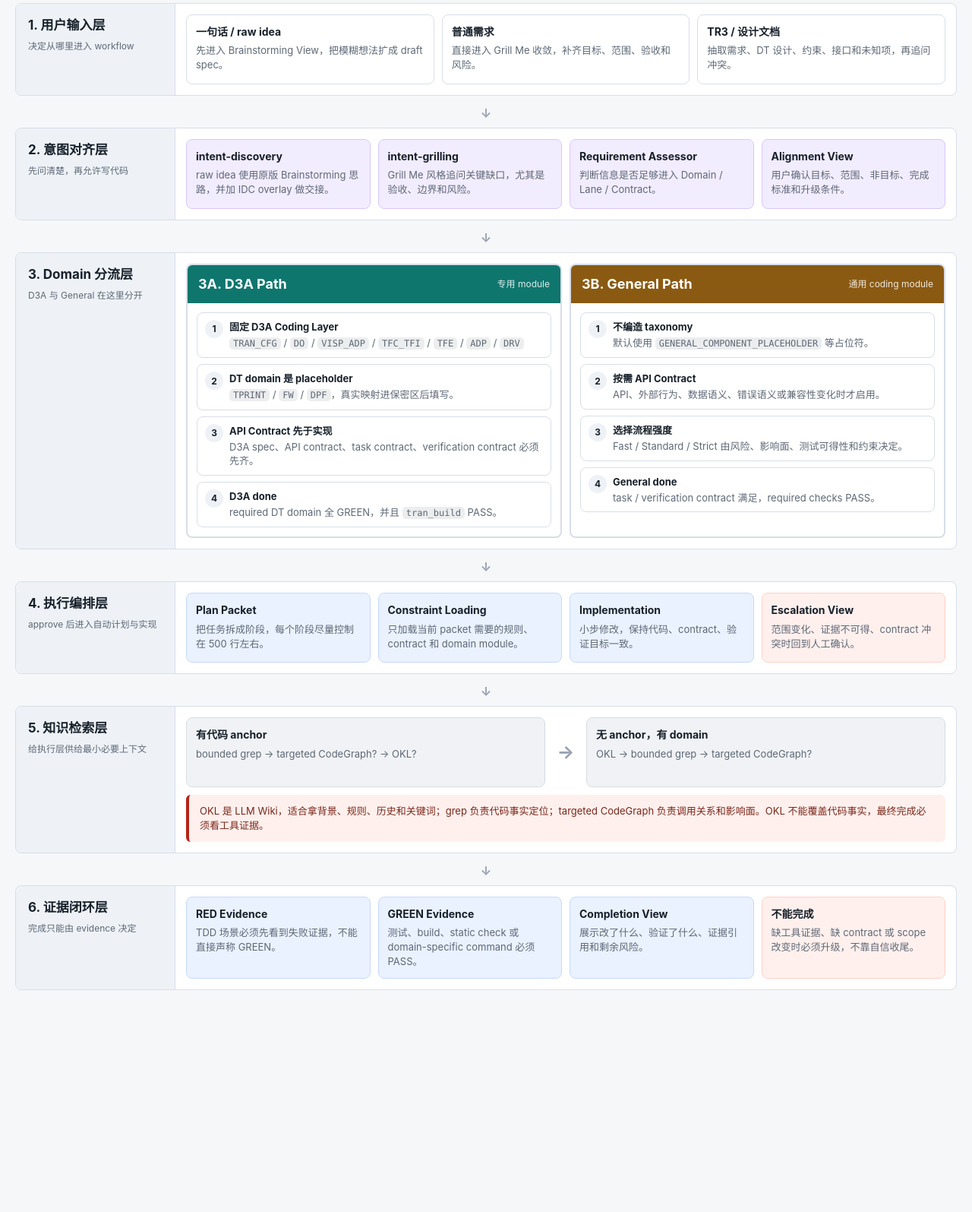
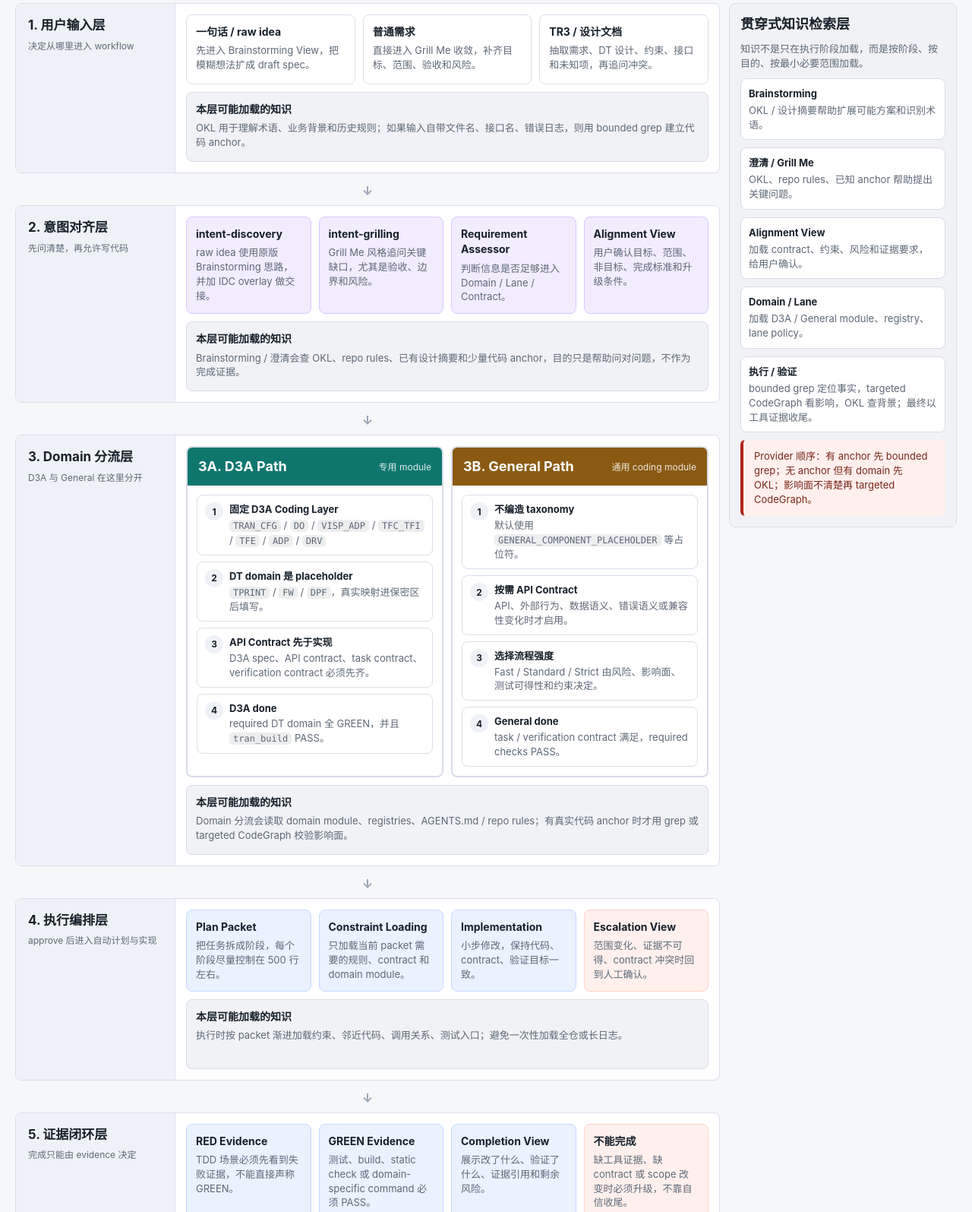
Before and after one commit to kangkangkim/IntentDynamicSOP, a plain HTML site: page docs/flow-d3a-general.html in a window 1280 px wide. Shown: the part 134-1729 px from the top of the page at 76% size. Before the commit the page ends 1485 px from the top, so only its background shows below. Drawn offline with Linux system fonts and the light colour scheme.

Commit message:
Show knowledge loading across workflow layers

```diff
--- a/docs/flow-d3a-general.html
+++ b/docs/flow-d3a-general.html
@@ -126,6 +126,13 @@
     .dot-auto { background: var(--auto); }
     .dot-knowledge { background: var(--knowledge); }
 
+    .architecture {
+      display: grid;
+      grid-template-columns: minmax(0, 1fr) 300px;
+      gap: 12px;
+      align-items: start;
+    }
+
     .stack {
       display: grid;
       gap: 12px;
@@ -215,6 +222,34 @@
     .knowledge-card {
       border-color: #d7dce4;
       background: var(--knowledge-soft);
+    }
+
+    .knowledge-spine {
+      position: sticky;
+      top: 16px;
+      display: grid;
+      gap: 10px;
+      padding: 14px;
+      border: 1px solid var(--line);
+      border-radius: 8px;
+      background: var(--knowledge-soft);
+    }
+
+    .knowledge-spine h2 {
+      color: var(--ink);
+    }
+
+    .spine-item {
+      padding: 10px;
+      border: 1px solid #d7dce4;
+      border-radius: 8px;
+      background: #fff;
+    }
+
+    .spine-item strong {
+      display: block;
+      margin-bottom: 3px;
+      font-size: 13px;
     }
 
     .danger-card {
@@ -328,6 +363,7 @@
       }
 
       .page-head,
+      .architecture,
       .layer,
       .cards,
       .cards.two,
@@ -365,6 +401,7 @@
       </div>
     </header>
 
+    <section class="architecture">
       <section class="stack">
         <section class="layer">
           <aside class="rail">
@@ -386,6 +423,10 @@
                 <p>抽取需求、DT 设计、约束、接口和未知项，再追问冲突。</p>
               </article>
             </div>
+            <article class="card knowledge-card">
+              <h3>本层可能加载的知识</h3>
+              <p>OKL 用于理解术语、业务背景和历史规则；如果输入自带文件名、接口名、错误日志，则用 bounded grep 建立代码 anchor。</p>
+            </article>
           </div>
         </section>
 
@@ -415,6 +456,10 @@
                 <p>用户确认目标、范围、非目标、完成标准和升级条件。</p>
               </article>
             </div>
+            <article class="card knowledge-card">
+              <h3>本层可能加载的知识</h3>
+              <p>Brainstorming / 澄清会查 OKL、repo rules、已有设计摘要和少量代码 anchor，目的只是帮助问对问题，不作为完成证据。</p>
+            </article>
           </div>
         </section>
 
@@ -501,6 +546,10 @@
               </div>
             </section>
           </div>
+          <article class="card knowledge-card">
+            <h3>本层可能加载的知识</h3>
+            <p>Domain 分流会读取 domain module、registries、AGENTS.md / repo rules；有真实代码 anchor 时才用 grep 或 targeted CodeGraph 校验影响面。</p>
+          </article>
         </div>
       </section>
 
@@ -530,6 +579,10 @@
               <p>范围变化、证据不可得、contract 冲突时回到人工确认。</p>
             </article>
           </div>
+          <article class="card knowledge-card">
+            <h3>本层可能加载的知识</h3>
+            <p>执行时按 packet 渐进加载约束、邻近代码、调用关系、测试入口；避免一次性加载全仓或长日志。</p>
+          </article>
         </div>
       </section>
 
@@ -537,32 +590,7 @@
 
       <section class="layer">
         <aside class="rail">
-          <strong>5. 知识检索层</strong>
-          <span>给执行层供给最小必要上下文</span>
-        </aside>
-        <div class="content">
-          <div class="io-row">
-            <article class="card knowledge-card">
-              <h3>有代码 anchor</h3>
-              <p>bounded grep -> targeted CodeGraph? -> OKL?</p>
-            </article>
-            <div class="arrow">→</div>
-            <article class="card knowledge-card">
-              <h3>无 anchor，有 domain</h3>
-              <p>OKL -> bounded grep -> targeted CodeGraph?</p>
-            </article>
-          </div>
-          <p class="note">
-            OKL 是 LLM Wiki，适合拿背景、规则、历史和关键词；grep 负责代码事实定位；targeted CodeGraph 负责调用关系和影响面。OKL 不能覆盖代码事实，最终完成必须看工具证据。
-          </p>
-        </div>
-      </section>
-
-      <div class="connector">↓</div>
-
-      <section class="layer">
-        <aside class="rail">
-          <strong>6. 证据闭环层</strong>
+          <strong>5. 证据闭环层</strong>
           <span>完成只能由 evidence 决定</span>
         </aside>
         <div class="content">
@@ -584,8 +612,41 @@
               <p>缺工具证据、缺 contract 或 scope 改变时必须升级，不靠自信收尾。</p>
             </article>
           </div>
+          <article class="card knowledge-card">
+            <h3>本层可能加载的知识</h3>
+            <p>验证阶段可以加载测试规则、build 约束和失败摘要；OKL 只能解释背景，不能替代 test / build / static check evidence。</p>
+          </article>
         </div>
       </section>
+      </section>
+
+      <aside class="knowledge-spine" aria-label="贯穿式知识检索层">
+        <h2>贯穿式知识检索层</h2>
+        <p>知识不是只在执行阶段加载，而是按阶段、按目的、按最小必要范围加载。</p>
+        <div class="spine-item">
+          <strong>Brainstorming</strong>
+          <p>OKL / 设计摘要帮助扩展可能方案和识别术语。</p>
+        </div>
+        <div class="spine-item">
+          <strong>澄清 / Grill Me</strong>
+          <p>OKL、repo rules、已知 anchor 帮助提出关键问题。</p>
+        </div>
+        <div class="spine-item">
+          <strong>Alignment View</strong>
+          <p>加载 contract、约束、风险和证据要求，给用户确认。</p>
+        </div>
+        <div class="spine-item">
+          <strong>Domain / Lane</strong>
+          <p>加载 D3A / General module、registry、lane policy。</p>
+        </div>
+        <div class="spine-item">
+          <strong>执行 / 验证</strong>
+          <p>bounded grep 定位事实，targeted CodeGraph 看影响，OKL 查背景；最终以工具证据收尾。</p>
+        </div>
+        <p class="note">
+          Provider 顺序：有 anchor 先 bounded grep；无 anchor 但有 domain 先 OKL；影响面不清楚再 targeted CodeGraph。
+        </p>
+      </aside>
     </section>
   </main>
 </body>
```
Lines whose indentation alone changed are shown as unchanged.
